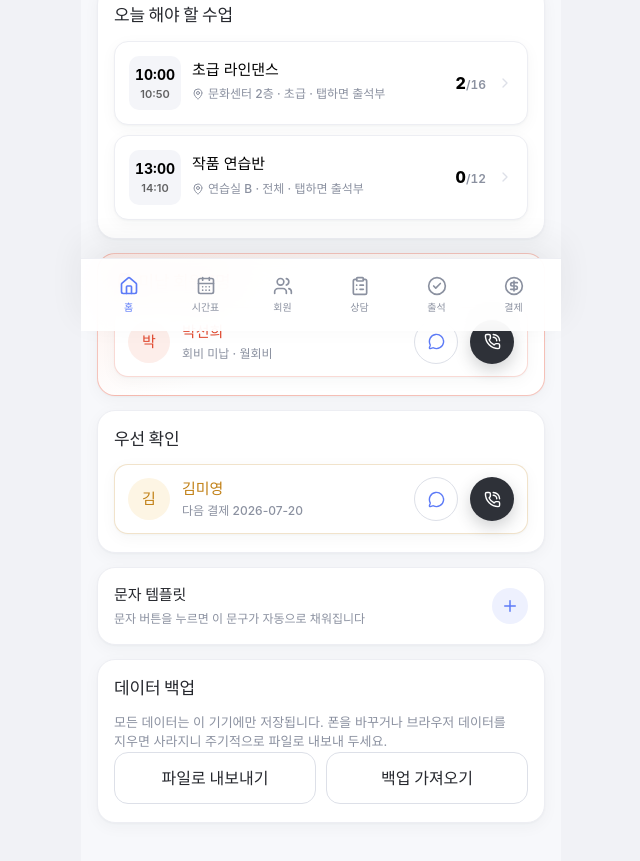
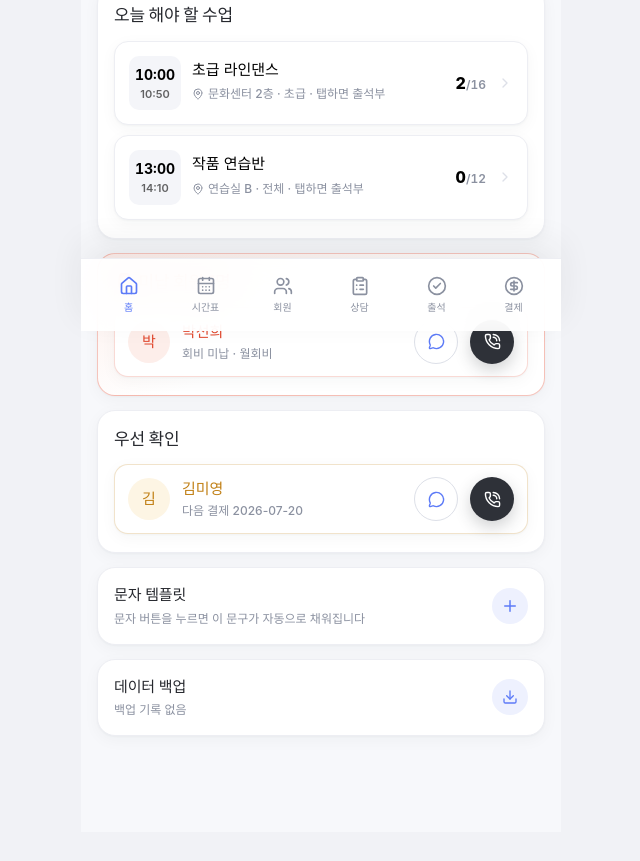
Before and after one commit to hansungshowcase/line-dance-instructor-manager, a React (Vite) app: page / in a window 1280 px wide. Shown: the part 469-1330 px from the top of the page, without its empty margins (319-959 px from the left). After the commit the page ends 1301 px from the top, so only its background shows below. Built offline with nearby package versions, Linux system fonts and the light colour scheme.

Commit message:
Collapse backup panel into a folded drawer on Home
Backup stays reachable (one-line summary with last-backup age) and the
14-day nudge in the priority list still surfaces it when overdue.

Co-Authored-By: Claude Fable 5 <noreply@anthropic.com>

```diff
--- a/src/App.css
+++ b/src/App.css
@@ -961,6 +961,19 @@ button.rowItem:active {
   color: white;
 }
 
+.formDrawer[open] .drawerIcon.static {
+  transform: none;
+}
+
+.drawerBody {
+  display: flex;
+  flex-direction: column;
+  gap: 12px;
+  border-top: 1px solid var(--line);
+  padding: 16px;
+  background: #fcfcfe;
+}
+
 .classEditor summary svg {
   flex: 0 0 auto;
   color: var(--muted);
--- a/src/App.tsx
+++ b/src/App.tsx
@@ -1365,12 +1365,24 @@ function HomeView({
         </Field>
       </FormDrawer>
 
-      <section className="panel">
-        <h2>데이터 백업</h2>
+      <details className="formDrawer">
+        <summary>
+          <span>
+            <strong>데이터 백업</strong>
+            <small>
+              {backupAgeDays === null
+                ? '백업 기록 없음'
+                : `마지막 백업: ${backupAgeDays === 0 ? '오늘' : `${backupAgeDays}일 전`}`}
+            </small>
+          </span>
+          <i className="drawerIcon static" aria-hidden="true">
+            <Download size={16} />
+          </i>
+        </summary>
+        <div className="drawerBody">
           <p className="hint ruleHint">
-          모든 데이터는 이 기기에만 저장됩니다. 폰을 바꾸거나 브라우저 데이터를 지우면 사라지니
-          주기적으로 파일로 내보내 두세요.
-          {backupAgeDays !== null && ` (마지막 백업: ${backupAgeDays === 0 ? '오늘' : `${backupAgeDays}일 전`})`}
+            모든 데이터는 이 기기에만 저장됩니다. 폰을 바꾸거나 브라우저 데이터를 지우면
+            사라지니 주기적으로 파일로 내보내 두세요.
           </p>
           <div className="split backupActions">
             <button type="button" className="secondaryButton" onClick={onExport}>
@@ -1389,7 +1401,8 @@ function HomeView({
               />
             </label>
           </div>
-      </section>
+        </div>
+      </details>
     </section>
   )
 }
```
Lines whose indentation alone changed are shown as unchanged.
